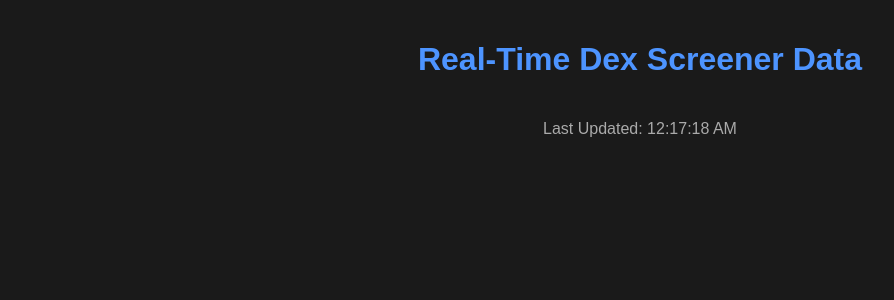
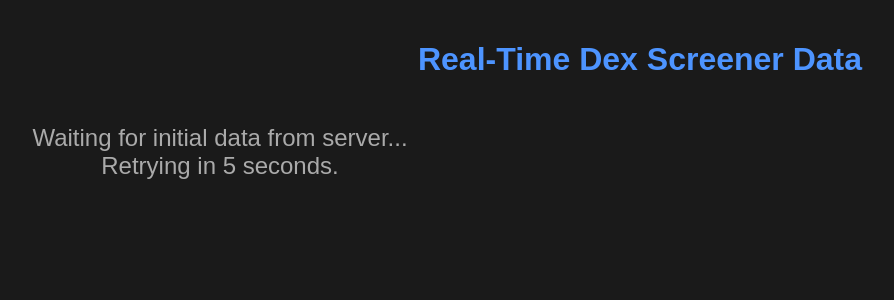
Before and after one commit to amirimmd/dex-bot, a Flask app: page / in a window 1280 px wide. Shown: the top 300 px of the page, without its empty margins (0-894 px from the left). Run offline with Flask 3, Linux system fonts and the light colour scheme; data that the repository does not hold is empty.

Commit message:
Update index.html

```diff
--- a/templates/index.html
+++ b/templates/index.html
@@ -13,13 +13,15 @@
         .card p { margin: 5px 0; font-size: 0.9em; }
         .card span { font-weight: bold; color: #ffffff; }
         #last-updated { text-align: center; margin-top: 20px; color: #aaa; }
+        .loading { text-align: center; font-size: 1.5em; color: #aaa; }
     </style>
 </head>
 <body>
 
     <h1>Real-Time Dex Screener Data</h1>
     <div id="data-container">
-        </div>
+        <p class="loading">Loading data, please wait...</p>
+    </div>
     <p id="last-updated"></p>
 
     <script>
@@ -28,14 +30,19 @@
 
         async function fetchData() {
             try {
-                // آدرس API که در Flask ساختیم را فراخوانی می‌کنیم
                 const response = await fetch('/api/data');
                 const data = await response.json();
 
-                // محتوای قبلی را پاک می‌کنیم
+                // *** تغییر اصلی اینجاست ***
+                // اگر داده‌ها هنوز خالی بودند، یک پیام نمایش بده و ۵ ثانیه بعد دوباره تلاش کن
+                if (data.length === 0) {
+                    dataContainer.innerHTML = '<p class="loading">Waiting for initial data from server... Retrying in 5 seconds.</p>';
+                    setTimeout(fetchData, 5000); // ۵ ثانیه بعد دوباره این تابع را اجرا کن
+                    return; // از ادامه تابع خارج شو
+                }
+
                 dataContainer.innerHTML = '';
 
-                // برای هر ارز، یک کارت گرافیکی می‌سازیم
                 data.forEach(pair => {
                     const card = document.createElement('div');
                     card.className = 'card';
```
